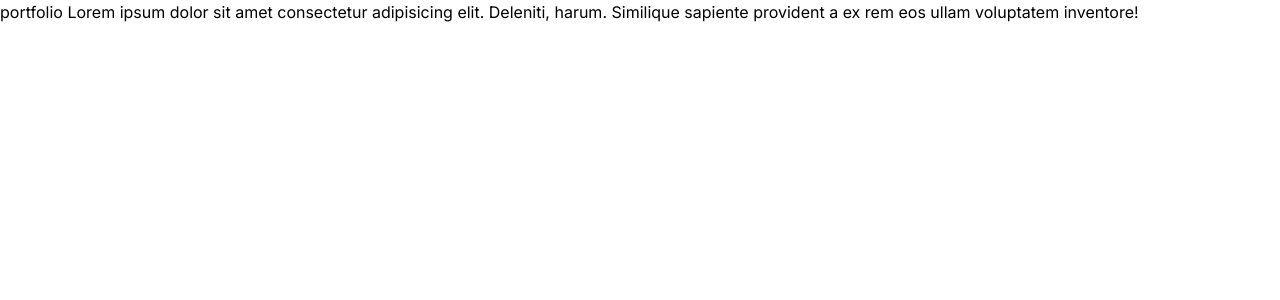
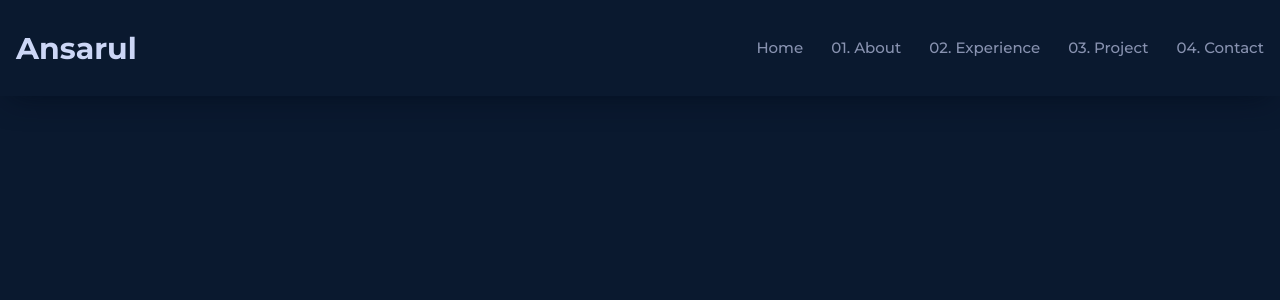
Before and after one commit to mdansarulislam641/portfolio, a Next.js app: page / in a window 1280 px wide. Shown: the top 300 px of the page. Built offline with nearby package versions, Linux system fonts and the light colour scheme.

Commit message:
navbar menubar create done

```diff
--- /dev/null
+++ b/components/Navbar.tsx
@@ -0,0 +1,36 @@
+import Link from 'next/link';
+import React from 'react';
+
+const Navbar = () => {
+    return (
+        <div className='w-full shadow-navbarShadow h-20 lg:h-[12vh] sticky top-0 bg-bodyColor px-4'>
+           <div className='max-w-container h-full mx-auto py-1 flex items-center justify-between font-titleFont'>
+            {/* nav logo  */}
+            <div className='text-[30px] font-bold'>Ansarul</div>
+            {/* nav menu  */}
+            <div>
+                <ul className='flex gap-7 text-[15px] '>
+                    <Link href="#home" className='font-medium text-textDark hover:text-textGreen cursor-pointer duration-300 '>
+                    <li>Home</li>
+                    </Link>
+                    <Link href="#home" className='flex gap-1 font-medium text-textDark hover:text-textGreen cursor-pointer duration-300 items-center'>
+                    <span>01.</span>About
+                    </Link>
+                    <Link href="#home" className='flex gap-1 font-medium text-textDark hover:text-textGreen cursor-pointer duration-300 items-center'>
+                    <span>02.</span>Experience
+                    </Link>
+                    <Link href="#home" className='flex gap-1 font-medium text-textDark hover:text-textGreen cursor-pointer duration-300 items-center'>
+                    <span>03.</span>Project
+                    </Link>
+                    <Link href="#home" className='flex gap-1 font-medium text-textDark hover:text-textGreen cursor-pointer duration-300 items-center'>
+                    <span>04.</span>Contact
+                    </Link>
+                </ul>
+
+            </div>
+           </div>
+        </div>
+    );
+};
+
+export default Navbar;
--- a/pages/index.tsx
+++ b/pages/index.tsx
@@ -1,8 +1,9 @@
+import Navbar from "@/components/Navbar";
 
 export default function Home() {
   return (
-    <main className="font-bodyFont">
-      portfolio Lorem ipsum dolor sit amet consectetur adipisicing elit. Deleniti, harum. Similique sapiente provident a ex rem eos ullam voluptatem inventore!
+    <main className="w-full h-screen bg-bodyColor text-textLight font-bodyFont overflow-x-hidden overflow-y-scroll">
+     <Navbar/>
     </main>
   )
 }
```
